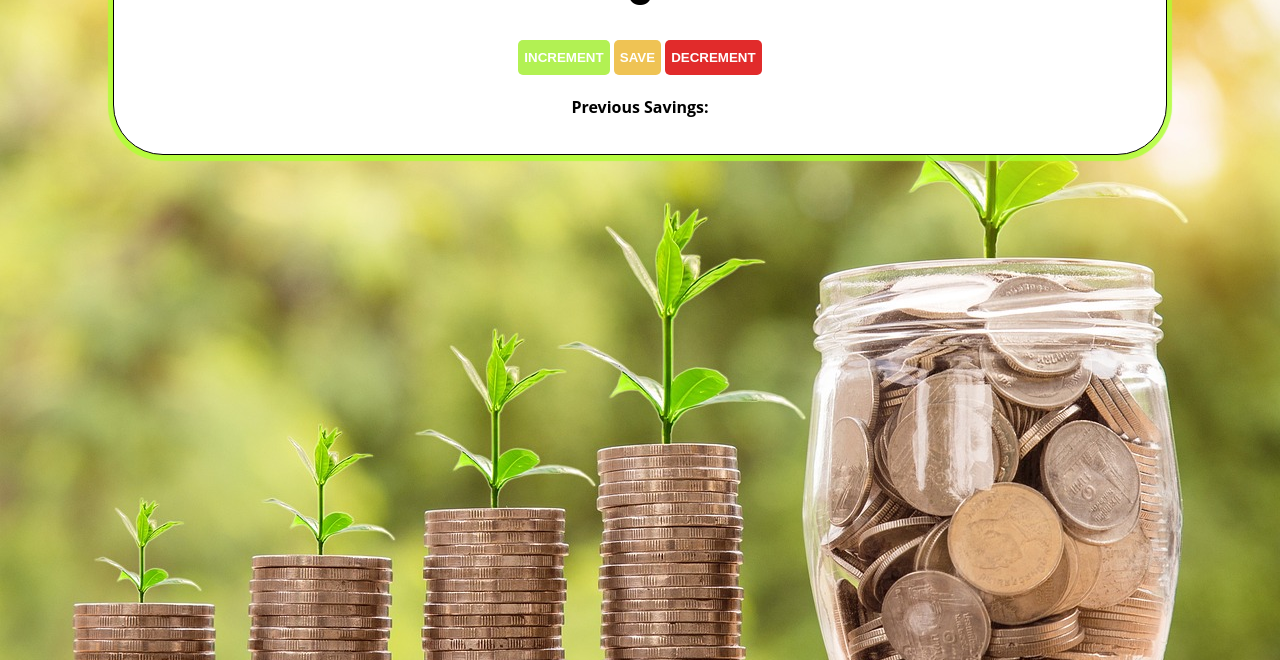
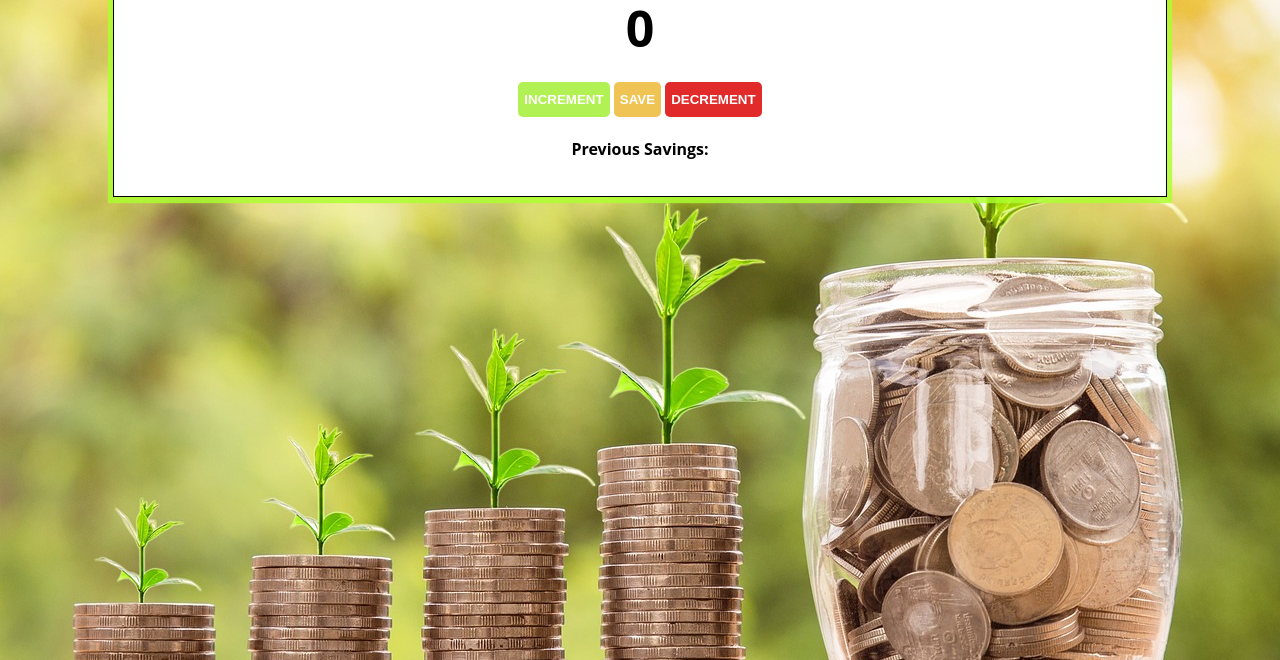
Before and after one commit to gelila-t/Savings-Counter-App, a plain HTML site: page index.html in a window 1280 px wide. Shown: the part 140-800 px from the top of the page. Drawn offline with Linux system fonts and the light colour scheme.

Commit message:
updated index.css

```diff
--- a/index.css
+++ b/index.css
@@ -10,9 +10,9 @@ body {
     max-width: 80%;
     background-color: white;
     margin: auto;
+    margin-top: 50px;
     padding: 20px 20px;
     border: 1px solid black;
-    border-radius: 50px;
     box-shadow: 0px 1px 1px 5px rgba(172, 255, 47, 0.819);
 }
 
```
